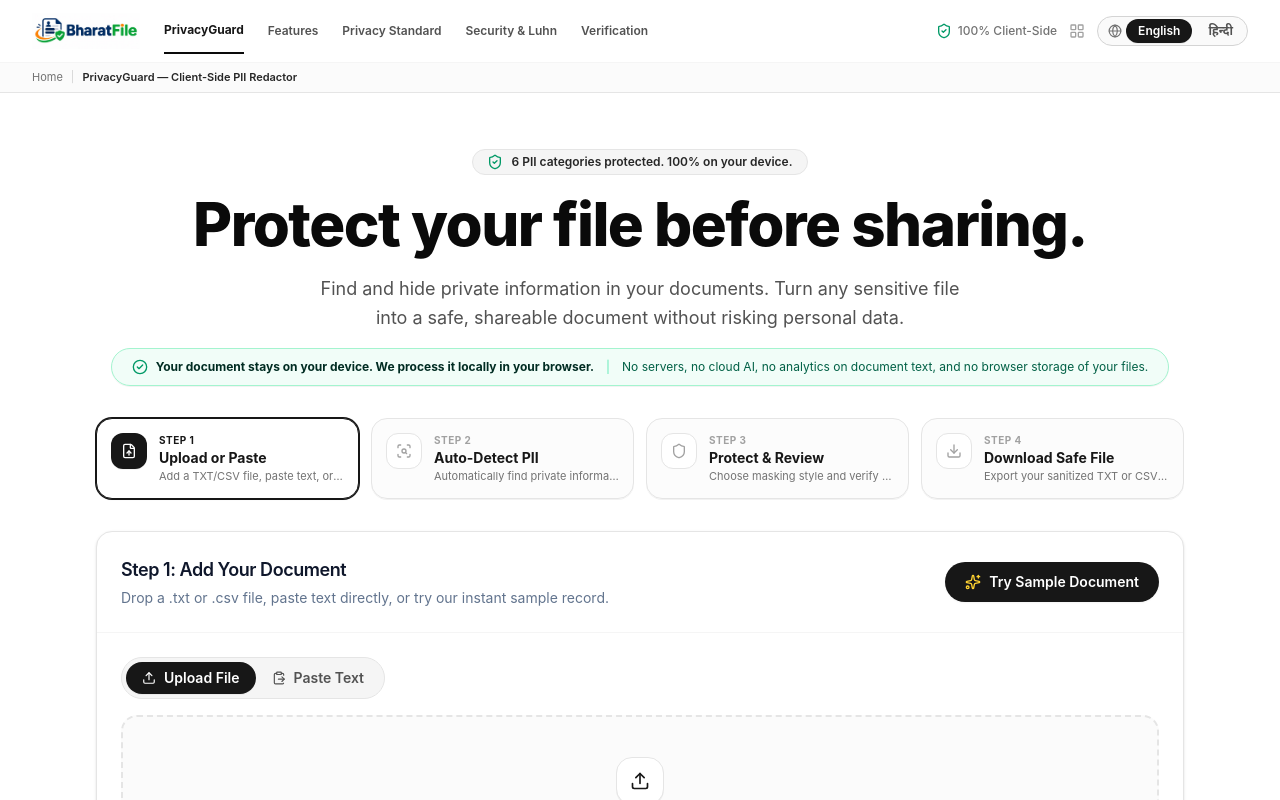
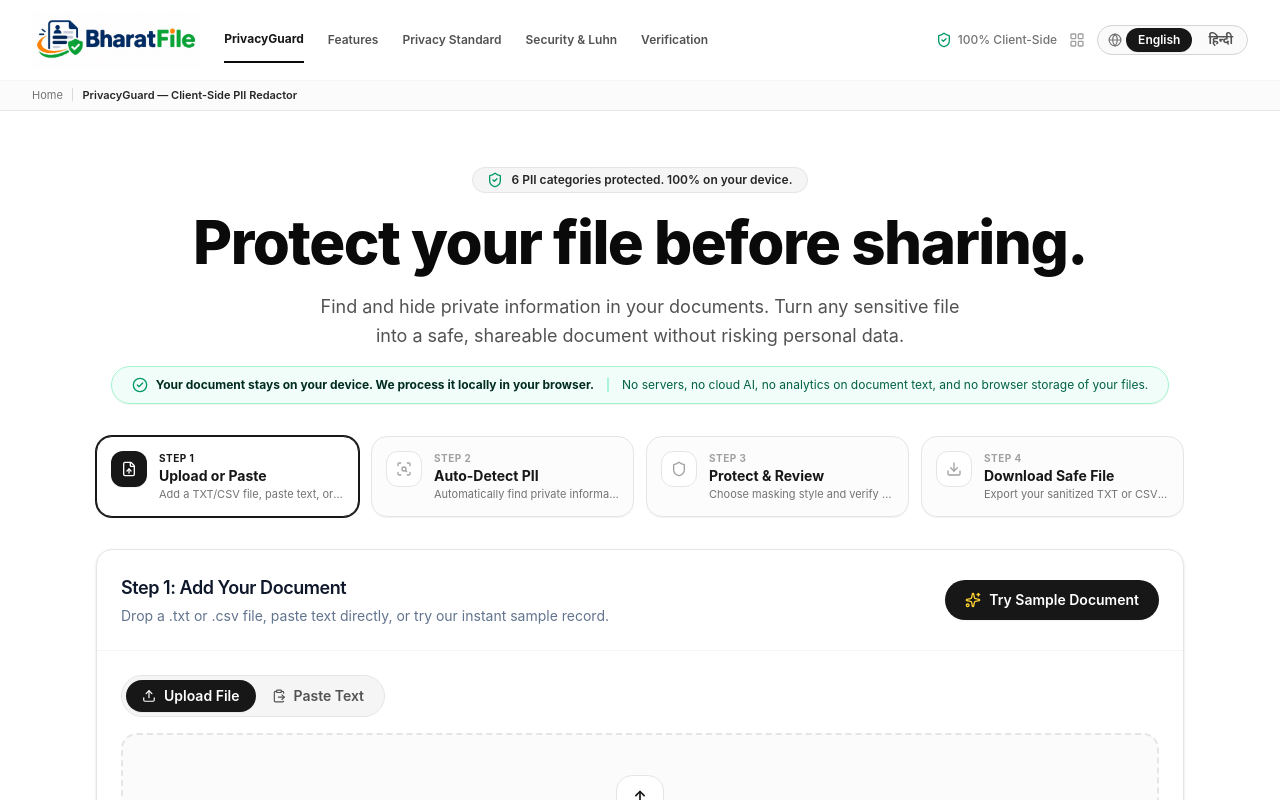
Before and after one commit to Sidjadhav347/Bharatfile, a React (Vite) app: page / in a window 1280 px wide. Shown: the top 800 px of the page. Built offline with nearby package versions, Linux system fonts and the light colour scheme.

Commit message:
UI Polish: Increase brand logo size in header navigation

```diff
--- a/src/components/Header.tsx
+++ b/src/components/Header.tsx
@@ -14,14 +14,14 @@ export function Header() {
   return (
     <header className="sticky top-0 z-50 border-b border-neutral-200 bg-white">
       {/* Top tier navigation matching Adobe's layout */}
-      <div className="mx-auto flex max-w-7xl items-center justify-between px-4 py-2 sm:px-6 lg:px-8">
+      <div className="mx-auto flex max-w-7xl items-center justify-between px-4 py-2.5 sm:px-6 sm:py-3 lg:px-8">
         {/* Left: Brand logo & Navigation categories */}
         <div className="flex items-center gap-6">
           <div className="flex items-center gap-3">
             <img
               src={bharatFileLogo}
               alt="BharatFile logo"
-              className="h-8 w-auto object-contain sm:h-9"
+              className="h-11 w-auto object-contain sm:h-12 md:h-14 transition-all"
             />
           </div>
 
```
